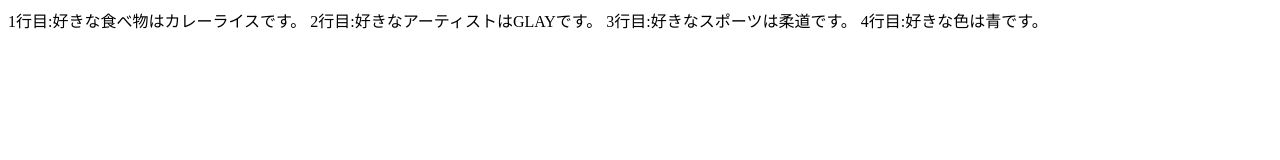
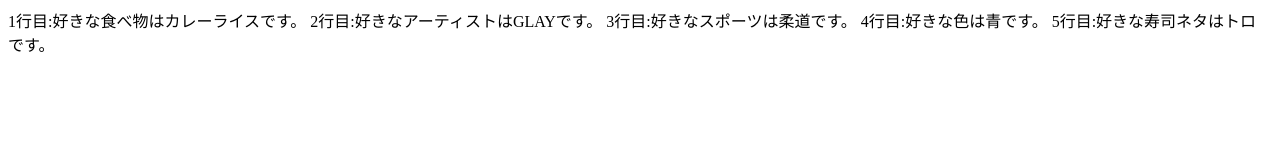
Before and after one commit to kazuha329/command-practice, a plain HTML site: page index.html in a window 1280 px wide. Drawn offline with Linux system fonts and the light colour scheme.

Commit message:
好きな寿司ネタを追加しました。
index.htmlを編集しました。

```diff
--- a/index.html
+++ b/index.html
@@ -5,5 +5,6 @@
 	2行目:好きなアーティストはGLAYです。
 	3行目:好きなスポーツは柔道です。
 	4行目:好きな色は青です。
+	5行目:好きな寿司ネタはトロです。
 </body>
 </html>
```
